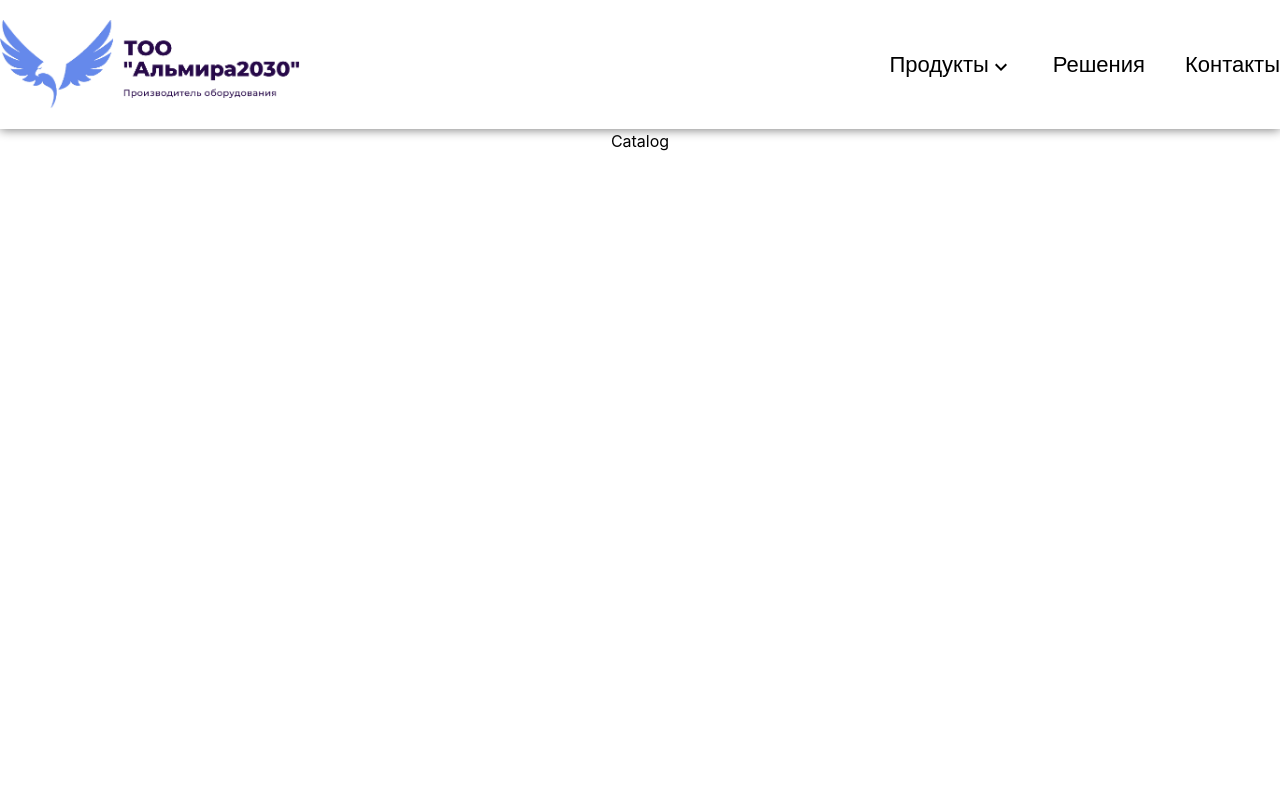
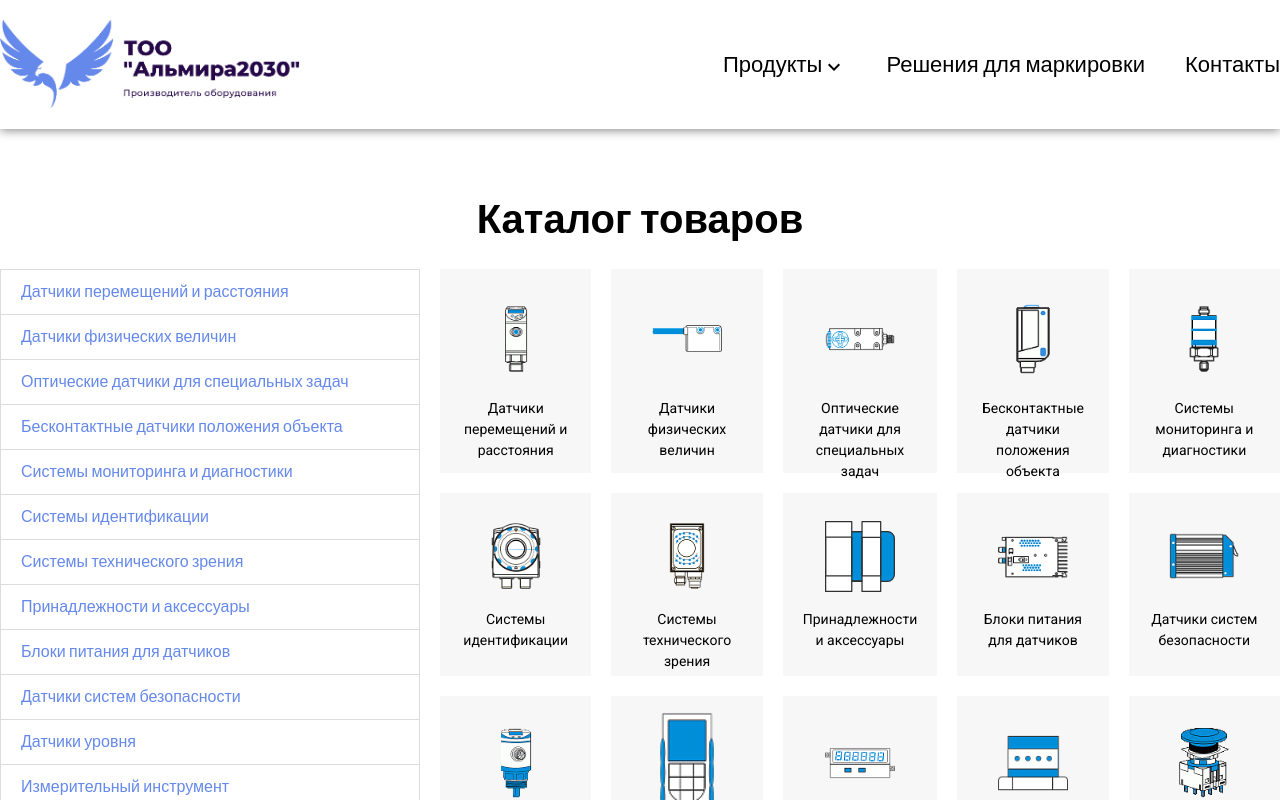
Before and after one commit to ILikeVoid/MarkerSelution, a React (Create React App) app: page /catalog in a window 1280 px wide. Shown: the top 800 px of the page. Built offline with nearby package versions, Linux system fonts and the light colour scheme.

Commit message:
created catalog page

```diff
--- a/src/components/Header/Header.tsx
+++ b/src/components/Header/Header.tsx
@@ -16,11 +16,27 @@ const Header = () => {
 			<div className={s.header}>
 				<div className='container mx-auto'>
 					<div className={s.header_items}>
-						<img className='cursor-pointer' onClick={() => navigate('/')} src={logo} alt='' />
+						<img
+							className='cursor-pointer'
+							onClick={() => navigate('/')}
+							src={logo}
+							alt=''
+						/>
 						<nav>
-							<NavLink to='catalog'
-											 onMouseEnter={() => setCatalogListVisible(true)}>Продукты<KeyboardArrowDownIcon /></NavLink>
-							<NavLink to='solutions'>Решения</NavLink>
+							<NavLink
+								to='catalog'
+								onMouseEnter={() => setCatalogListVisible(true)}
+								onClick={() => setCatalogListVisible(false)}
+							>
+								Продукты
+								<KeyboardArrowDownIcon />
+							</NavLink>
+							<NavLink
+								to='solutions'
+								onClick={() => setCatalogListVisible(false)}
+							>
+								Решения для маркировки
+							</NavLink>
 							<NavLink to='contacts'>Контакты</NavLink>
 						</nav>
 					</div>
@@ -30,9 +46,12 @@ const Header = () => {
 					timeout={450}
 					classNames={{
 						enterActive: s.citiesEnterActive,
-						exitActive: s.citiesExitActive,
-					}} mountOnEnter unmountOnExit>
-					<CatalogList setCatalogListVisible={setCatalogListVisible}/>
+						exitActive: s.citiesExitActive
+					}}
+					mountOnEnter
+					unmountOnExit
+				>
+					<CatalogList setCatalogListVisible={setCatalogListVisible} />
 				</CSSTransition>
 			</div>
 		</>
--- a/src/pages/CatalogPage/CatalogPage.module.scss
+++ b/src/pages/CatalogPage/CatalogPage.module.scss
@@ -0,0 +1,82 @@
+@import url('https://fonts.googleapis.com/css2?family=Cabin:ital,wght@1,500&display=swap');
+
+.catalog {
+	margin-top: 60px;
+	font-family: 'Cabin', sans-serif;
+
+	h1 {
+		font-size: 40px;
+		font-weight: bold;
+	}
+
+	.catalog_items {
+		margin-top: 20px;
+		display: grid;
+		grid-template-columns: 4fr 8fr;
+        gap: 20px;
+
+		nav {
+			display: flex;
+			flex-direction: column;
+			border: 1px solid #dcdcdc;
+
+			a {
+				border-bottom: 1px solid #dcdcdc;
+				font-size: 16px;
+				color: #6589eb;
+				padding: 10px 20px;
+				display: flex;
+				align-items: center;
+				transition: 0.3s all;
+
+				&:hover {
+					background-color: #6589eb;
+					color: white;
+				}
+
+				&:last-child {
+					border-bottom: none;
+				}
+			}
+		}
+
+		.catalog_list {
+			display: grid;
+			grid-template-columns: repeat(5, 1fr);
+            gap: 20px;
+
+			.item {
+				min-height: 170px;
+				cursor: pointer;
+				padding: 20px 20px;
+				background-color:  #f7f7f7;
+				transition: 0.3s all;
+
+
+				.img_block {
+					width: 100%;
+					height: 60%;
+					display: flex;
+					justify-content: center;
+					align-items: center;
+
+					img {
+						margin: 0 auto;
+						width: 70px;
+					}
+				}
+				&:hover {
+					box-shadow: 0px 0px 20px silver;
+				}
+
+				p {
+					font-size: 14px;
+					margin-top: 10px;
+					font-weight: 550;
+					text-align: center;
+					font-family: 'Roboto', sans-serif;
+				}
+			}
+		}
+	}
+}
--- a/src/pages/CatalogPage/CatalogPage.tsx
+++ b/src/pages/CatalogPage/CatalogPage.tsx
@@ -1,12 +1,33 @@
 import React from 'react'
-import s from "./CatalogPage.module.scss"
+import s from './CatalogPage.module.scss'
+import { Items } from '../../assets/data/data'
+import { NavLink } from 'react-router-dom'
 
 const CatalogPage = () => {
 	return (
 		<div className={s.catalog}>
-			<h1>
-				Catalog
-			</h1>
+			<div className='container mx-auto'>
+				<h1>Каталог товаров</h1>
+				<div className={s.catalog_items}>
+					<nav>
+						{Items.map(item => (
+							<NavLink to='#' key={item.id}>
+								{item.name}
+							</NavLink>
+						))}
+					</nav>
+					<div className={s.catalog_list}>
+						{Items.map(item => (
+							<div className={s.item} key={item.id}>
+								<div className={s.img_block}>
+									<img src={item.img} alt='' />
+								</div>
+								<p>{item.name}</p>
+							</div>
+						))}
+					</div>
+				</div>
+			</div>
 		</div>
 	)
 }
```
